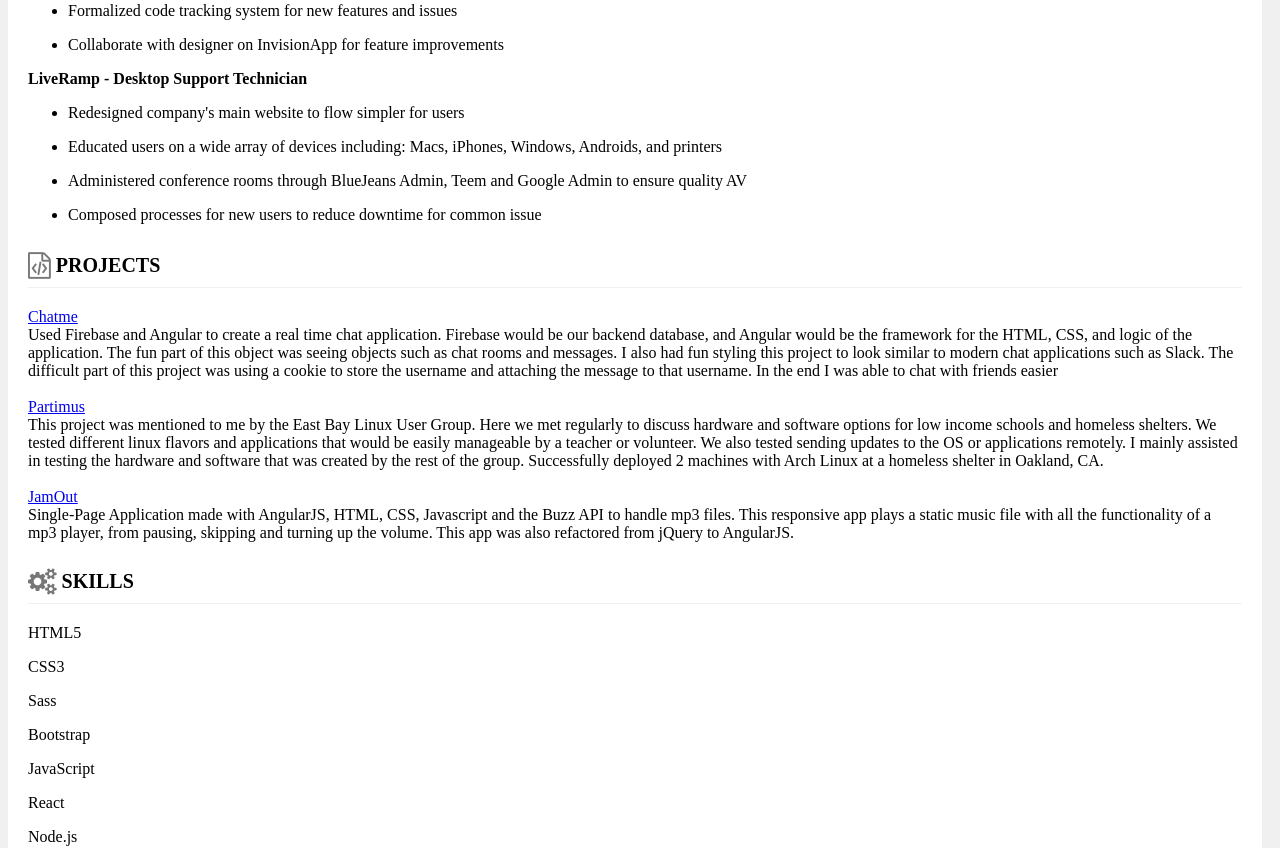
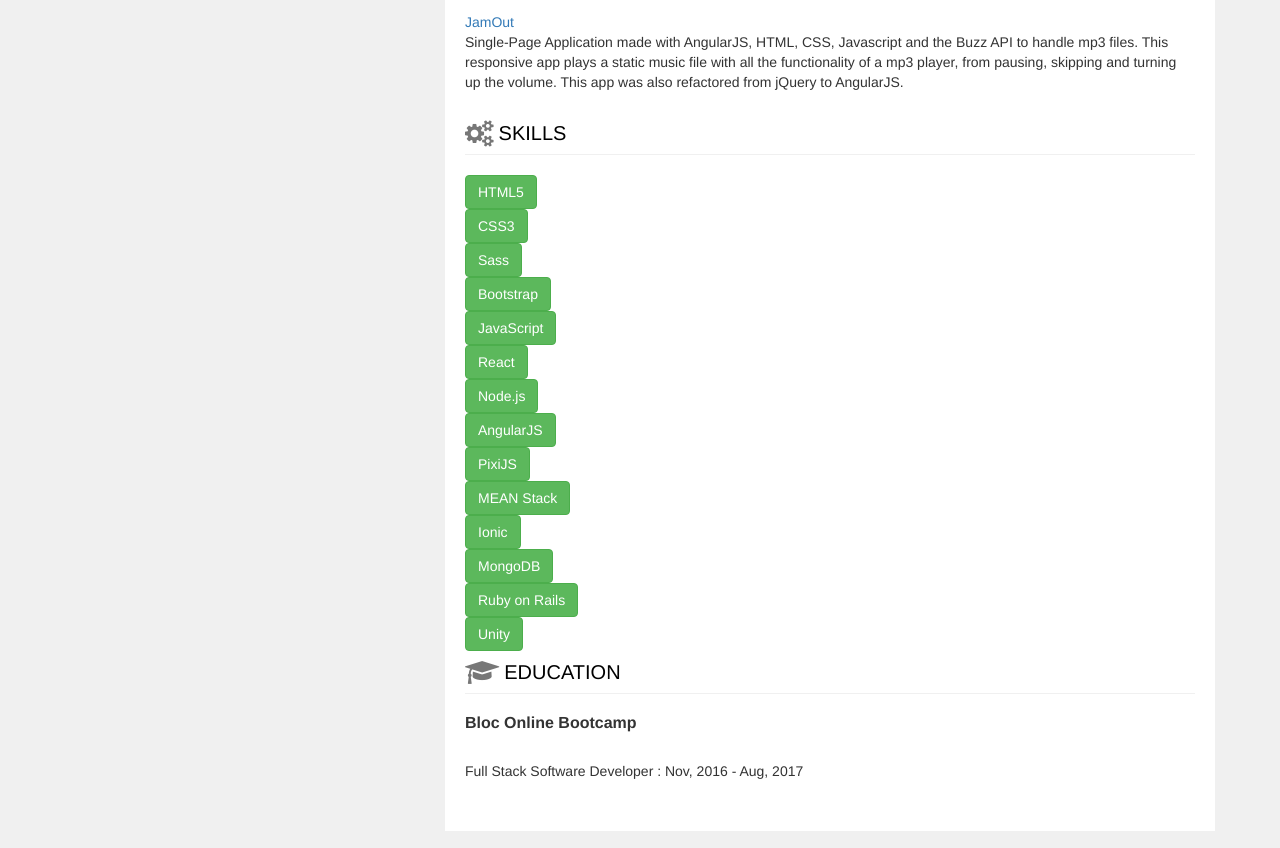
Before and after one commit to bl2i4n/react-resume, a React (Create React App) app: page / in a window 1280 px wide. Shown: the part 1080-1928 px from the top of the page. Built offline with nearby package versions, Linux system fonts and the light colour scheme.

Commit message:
feat: finish styling on skills

```diff
--- a/public/index.html
+++ b/public/index.html
@@ -10,6 +10,7 @@
     -->
     <link rel="manifest" href="%PUBLIC_URL%/manifest.json">
     <link rel="shortcut icon" href="%PUBLIC_URL%/favicon.ico">
+    <link rel="stylesheet" href="https://maxcdn.bootstrapcdn.com/bootstrap/latest/css/bootstrap.min.css">
     <!--
       Notice the use of %PUBLIC_URL% in the tags above.
       It will be replaced with the URL of the `public` folder during the build.
--- a/src/App.js
+++ b/src/App.js
@@ -60,7 +60,7 @@
 function Skill(props) {
   return (
     <div className="">
-      <p className="">{props.item}</p>
+        <label type="button" className="btn btn-success skill-list">{props.item}</label>
       <div className=""/>
     </div>
   )
@@ -112,11 +112,11 @@
 
   render() {
     return (
-      <section className="skills">
-        <div className="skills-list list-inline">
+      <section className="side">
+        <div id="">
           <h2 className="heading"><i className="fa fa-lg fa-cogs"></i>SKILLS</h2>
-          <Skill bsStyle="info" className="btn btn-primary" item="HTML5"/>
-          <Skill bsStyle="info" item="CSS3"/>
+          <Skill item="HTML5"/>
+          <Skill item="CSS3"/>
           <Skill item="Sass"/>
           <Skill item="Bootstrap"  />
           <Skill item="JavaScript"  />
@@ -182,8 +182,8 @@
 
   render(){
     return(
-      <section className="education">
-        <div className="education">
+      <section className="">
+        <div className="">
           <h2 className="heading"><i className="fa fa-lg fa-mortar-board"></i>EDUCATION</h2>
             <h3>
               <Education schoolName="Bloc" schoolLocation=" Online Bootcamp"/>
--- a/src/styles/App.css
+++ b/src/styles/App.css
@@ -14,6 +14,11 @@
 
 li#links{
   float: left;
+}
+
+#side {
+  float:left;
+  margin: 5px;
 }
 
 body {
```
